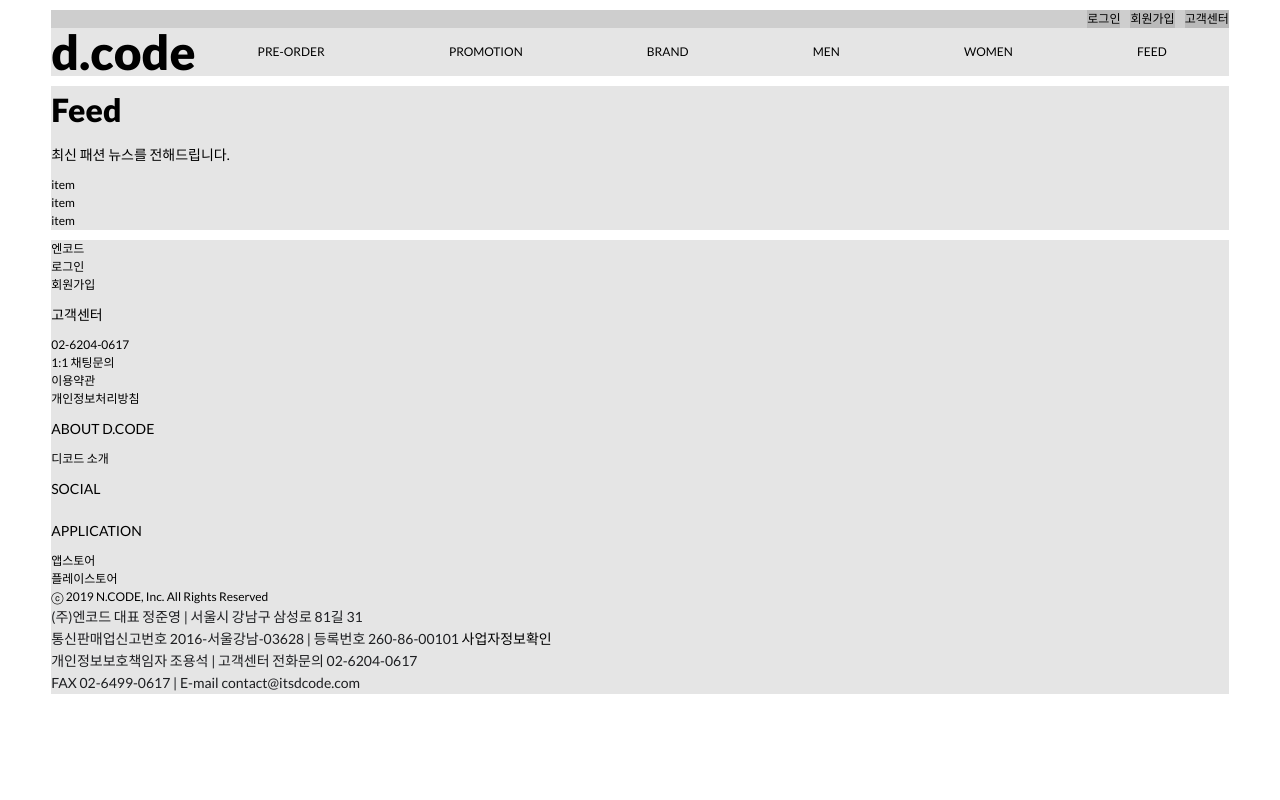
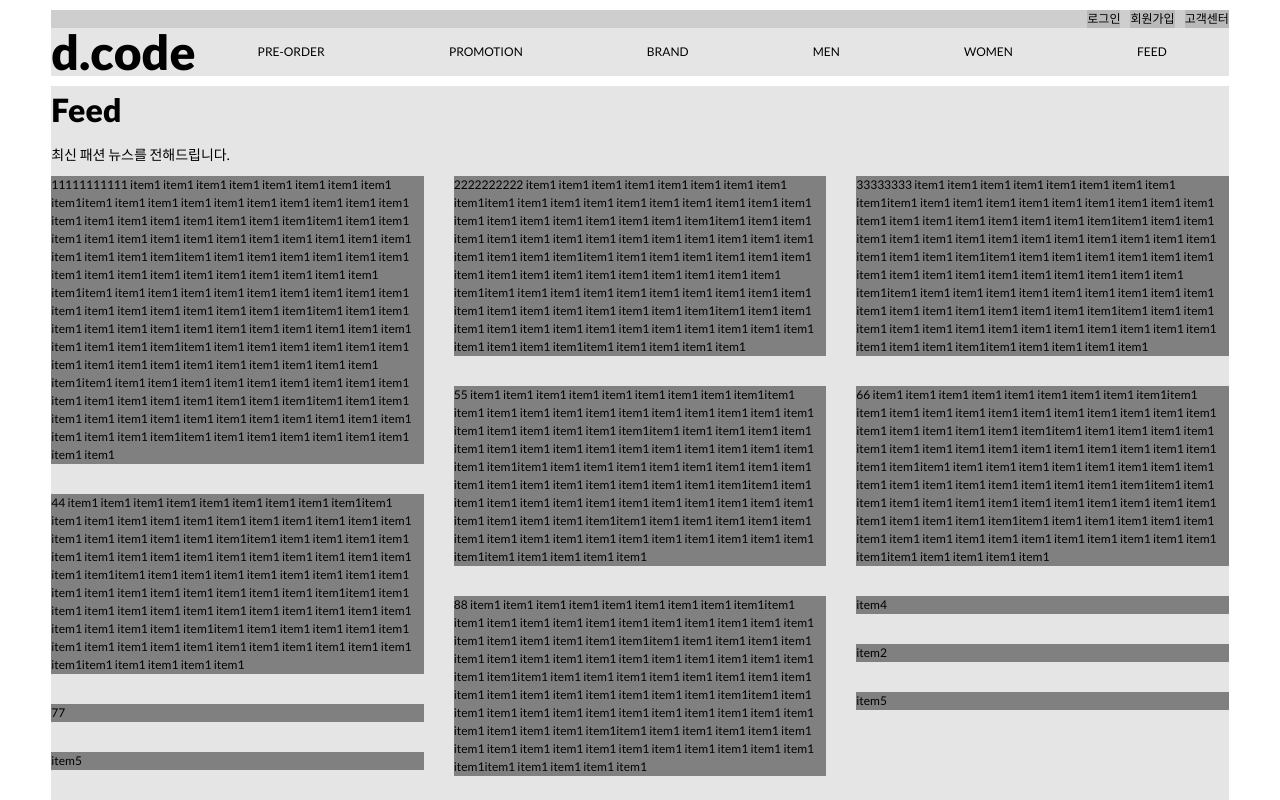
Before and after one commit to oo0ooo0/icd, a React (Create React App) app: page / in a window 1280 px wide. Shown: the top 800 px of the page. Built offline with nearby package versions, Linux system fonts and the light colour scheme; some icons are missing.

Commit message:
react-masonry-css 라이브러리 적용

```diff
--- a/package.json
+++ b/package.json
@@ -9,6 +9,7 @@
     "node-sass": "^4.13.1",
     "react": "^16.13.0",
     "react-dom": "^16.13.0",
+    "react-masonry-css": "^1.0.14",
     "react-scripts": "3.4.0"
   },
   "scripts": {
--- a/src/Feeds.jsx
+++ b/src/Feeds.jsx
@@ -1,17 +1,103 @@
 import React from 'react';
 import Item from './components/Item';
-import './Feeds.css';
+import './Feeds.scss';
+import Masonry from 'react-masonry-css';
 
 function Feeds() {
   return (
     <main id='Feeds' className='items'>
       <div className='container'>
-        <h2>Feed</h2>
+        <h2 className='title'>Feed</h2>
         <h3>최신 패션 뉴스를 전해드립니다.</h3>
-        <div className='item'>item</div>
-        <div className='item'>item</div>
-        <div className='item'>item</div>
-        {/* <Item /> */}
+        <Masonry
+          breakpointCols={3}
+          className='my-masonry-grid'
+          columnClassName='my-masonry-grid_column'
+        >
+          <div className='item'>
+            11111111111 item1 item1 item1 item1 item1 item1 item1 item1 item1item1 item1 item1 item1
+            item1 item1 item1 item1 item1 item1 item1 item1 item1 item1 item1 item1 item1 item1item1
+            item1 item1 item1 item1 item1 item1 item1 item1 item1 item1 item1 item1 item1 item1
+            item1 item1 item1item1 item1 item1 item1 item1 item1 item1 item1 item1 item1 item1 item1
+            item1 item1 item1 item1 item1 item1item1 item1 item1 item1 item1 item1 item1 item1 item1
+            item1 item1 item1 item1 item1 item1 item1 item1 item1item1 item1 item1 item1 item1 item1
+            item1 item1 item1 item1 item1 item1 item1 item1 item1 item1 item1 item1item1 item1 item1
+            item1 item1 item1 item1 item1 item1 item1 item1 item1 item1 item1 item1 item1 item1
+            item1item1 item1 item1 item1 item1 item1 item1 item1 item1 item1 item1 item1 item1 item1
+            item1 item1 item1 item1item1 item1 item1 item1 item1 item1 item1 item1 item1 item1 item1
+            item1 item1 item1 item1 item1 item1 item1item1 item1 item1 item1 item1 item1 item1 item1
+            item1
+          </div>
+          <div className='item'>
+            2222222222 item1 item1 item1 item1 item1 item1 item1 item1 item1item1 item1 item1 item1
+            item1 item1 item1 item1 item1 item1 item1 item1 item1 item1 item1 item1 item1 item1item1
+            item1 item1 item1 item1 item1 item1 item1 item1 item1 item1 item1 item1 item1 item1
+            item1 item1 item1item1 item1 item1 item1 item1 item1 item1 item1 item1 item1 item1 item1
+            item1 item1 item1 item1 item1 item1item1 item1 item1 item1 item1 item1 item1 item1 item1
+            item1 item1 item1 item1 item1 item1 item1 item1 item1item1 item1 item1 item1 item1 item1
+            item1 item1 item1 item1 item1 item1 item1 item1 item1 item1 item1 item1item1 item1 item1
+            item1 item1
+          </div>
+          <div className='item'>
+            33333333 item1 item1 item1 item1 item1 item1 item1 item1 item1item1 item1 item1 item1
+            item1 item1 item1 item1 item1 item1 item1 item1 item1 item1 item1 item1 item1 item1item1
+            item1 item1 item1 item1 item1 item1 item1 item1 item1 item1 item1 item1 item1 item1
+            item1 item1 item1item1 item1 item1 item1 item1 item1 item1 item1 item1 item1 item1 item1
+            item1 item1 item1 item1 item1 item1item1 item1 item1 item1 item1 item1 item1 item1 item1
+            item1 item1 item1 item1 item1 item1 item1 item1 item1item1 item1 item1 item1 item1 item1
+            item1 item1 item1 item1 item1 item1 item1 item1 item1 item1 item1 item1item1 item1 item1
+            item1 item1
+          </div>
+          <div className='item'>
+            44 item1 item1 item1 item1 item1 item1 item1 item1 item1item1 item1 item1 item1 item1
+            item1 item1 item1 item1 item1 item1 item1 item1 item1 item1 item1 item1 item1item1 item1
+            item1 item1 item1 item1 item1 item1 item1 item1 item1 item1 item1 item1 item1 item1
+            item1 item1item1 item1 item1 item1 item1 item1 item1 item1 item1 item1 item1 item1 item1
+            item1 item1 item1 item1 item1item1 item1 item1 item1 item1 item1 item1 item1 item1 item1
+            item1 item1 item1 item1 item1 item1 item1 item1item1 item1 item1 item1 item1 item1 item1
+            item1 item1 item1 item1 item1 item1 item1 item1 item1 item1 item1item1 item1 item1 item1
+            item1
+          </div>
+          <div className='item'>
+            55 item1 item1 item1 item1 item1 item1 item1 item1 item1item1 item1 item1 item1 item1
+            item1 item1 item1 item1 item1 item1 item1 item1 item1 item1 item1 item1 item1item1 item1
+            item1 item1 item1 item1 item1 item1 item1 item1 item1 item1 item1 item1 item1 item1
+            item1 item1item1 item1 item1 item1 item1 item1 item1 item1 item1 item1 item1 item1 item1
+            item1 item1 item1 item1 item1item1 item1 item1 item1 item1 item1 item1 item1 item1 item1
+            item1 item1 item1 item1 item1 item1 item1 item1item1 item1 item1 item1 item1 item1 item1
+            item1 item1 item1 item1 item1 item1 item1 item1 item1 item1 item1item1 item1 item1 item1
+            item1
+          </div>
+          <div className='item'>
+            66 item1 item1 item1 item1 item1 item1 item1 item1 item1item1 item1 item1 item1 item1
+            item1 item1 item1 item1 item1 item1 item1 item1 item1 item1 item1 item1 item1item1 item1
+            item1 item1 item1 item1 item1 item1 item1 item1 item1 item1 item1 item1 item1 item1
+            item1 item1item1 item1 item1 item1 item1 item1 item1 item1 item1 item1 item1 item1 item1
+            item1 item1 item1 item1 item1item1 item1 item1 item1 item1 item1 item1 item1 item1 item1
+            item1 item1 item1 item1 item1 item1 item1 item1item1 item1 item1 item1 item1 item1 item1
+            item1 item1 item1 item1 item1 item1 item1 item1 item1 item1 item1item1 item1 item1 item1
+            item1
+          </div>
+          <div className='item'>77</div>
+          <div className='item'>
+            88 item1 item1 item1 item1 item1 item1 item1 item1 item1item1 item1 item1 item1 item1
+            item1 item1 item1 item1 item1 item1 item1 item1 item1 item1 item1 item1 item1item1 item1
+            item1 item1 item1 item1 item1 item1 item1 item1 item1 item1 item1 item1 item1 item1
+            item1 item1item1 item1 item1 item1 item1 item1 item1 item1 item1 item1 item1 item1 item1
+            item1 item1 item1 item1 item1item1 item1 item1 item1 item1 item1 item1 item1 item1 item1
+            item1 item1 item1 item1 item1 item1 item1 item1item1 item1 item1 item1 item1 item1 item1
+            item1 item1 item1 item1 item1 item1 item1 item1 item1 item1 item1item1 item1 item1 item1
+            item1
+          </div>
+          <div className='item'>item4</div>
+          <div className='item'>item5</div>
+          <div className='item'>item1</div>
+          <div className='item'>item2</div>
+          <div className='item'>item3</div>
+          <div className='item'>item4</div>
+          <div className='item'>item5</div>
+          {/* <Item /> */}
+        </Masonry>
       </div>
     </main>
   );
--- a/src/index.scss
+++ b/src/index.scss
@@ -1,22 +1,23 @@
 @charset "utf-8";
 
-#header {}
+#header {
+}
 
-#feed {}
+#feed {
+}
 
-#footer {}
+#footer {
+}
 
 /* -------------container */
 .container {
   width: 92%;
   margin: 10px auto;
   background-color: rgba(0, 0, 0, 0.1);
-
 }
 
 /* -------------header */
-#header.navBar {}
-
+#header.navBar {
   .top-menu-wrap {
     background-color: rgba(0, 0, 0, 0.1);
 
@@ -28,12 +29,11 @@
         background-color: rgba(0, 0, 0, 0.1);
         margin-left: 10px;
 
-      a {}
+        a {
         }
       }
     }
-
-
+  }
 
   .main-menu-wrap {
     display: flex;
@@ -41,7 +41,8 @@
 
   .logo {
     h1 {
-    a {}
+      a {
+      }
     }
   }
 
@@ -57,10 +58,81 @@
       justify-content: space-around;
       align-items: center;
 
-
       li {
-
-      a {}
+        a {
         }
       }
     }
+  }
+}
+
+/* -------------Feeds */
+#Feeds.items {
+  .item-wrap {
+    background-color: rgba(255, 0, 0, 0.1);
+    display: flex;
+    flex-wrap: wrap;
+    flex-direction: column;
+    justify-content: flex-start;
+    align-items: start;
+
+    max-height: 700px;
+
+    .item {
+      flex: none;
+      background-color: rgba(255, 0, 0, 0.2);
+      width: 33.33%;
+      word-wrap: normal;
+      height: auto;
+
+      &:nth-child(1) {
+        background-color: red;
+      }
+
+      &:nth-child(2) {
+        background-color: orange;
+      }
+
+      &:nth-child(3) {
+        background-color: yellow;
+      }
+
+      &:nth-child(4) {
+        background-color: yellowgreen;
+      }
+
+      &:nth-child(5) {
+        background-color: skyblue;
+      }
+
+      &:nth-child(6) {
+        background-color: blue;
+      }
+
+      &:nth-child(7) {
+        background-color: blueviolet;
+      }
+    }
+  }
+}
+
+.my-masonry-grid {
+  display: -webkit-box; /* Not needed if autoprefixing */
+  display: -ms-flexbox; /* Not needed if autoprefixing */
+  display: flex;
+  margin-left: -30px; /* gutter size offset */
+  width: auto;
+}
+.my-masonry-grid_column {
+  padding-left: 30px; /* gutter size */
+  background-clip: padding-box;
+}
+
+/* Style your items */
+.my-masonry-grid_column > div {
+  /* change div to reference your elements you put in <Masonry> */
+  background: grey;
+  margin-bottom: 30px;
+}
+
+/* -------------footer */
```
Also changed, not shown: src/Feeds.css (deleted), src/Feeds.scss (added), 1 other file (tests, documents, lock files or other folders). Lines whose indentation alone changed are shown as unchanged.
